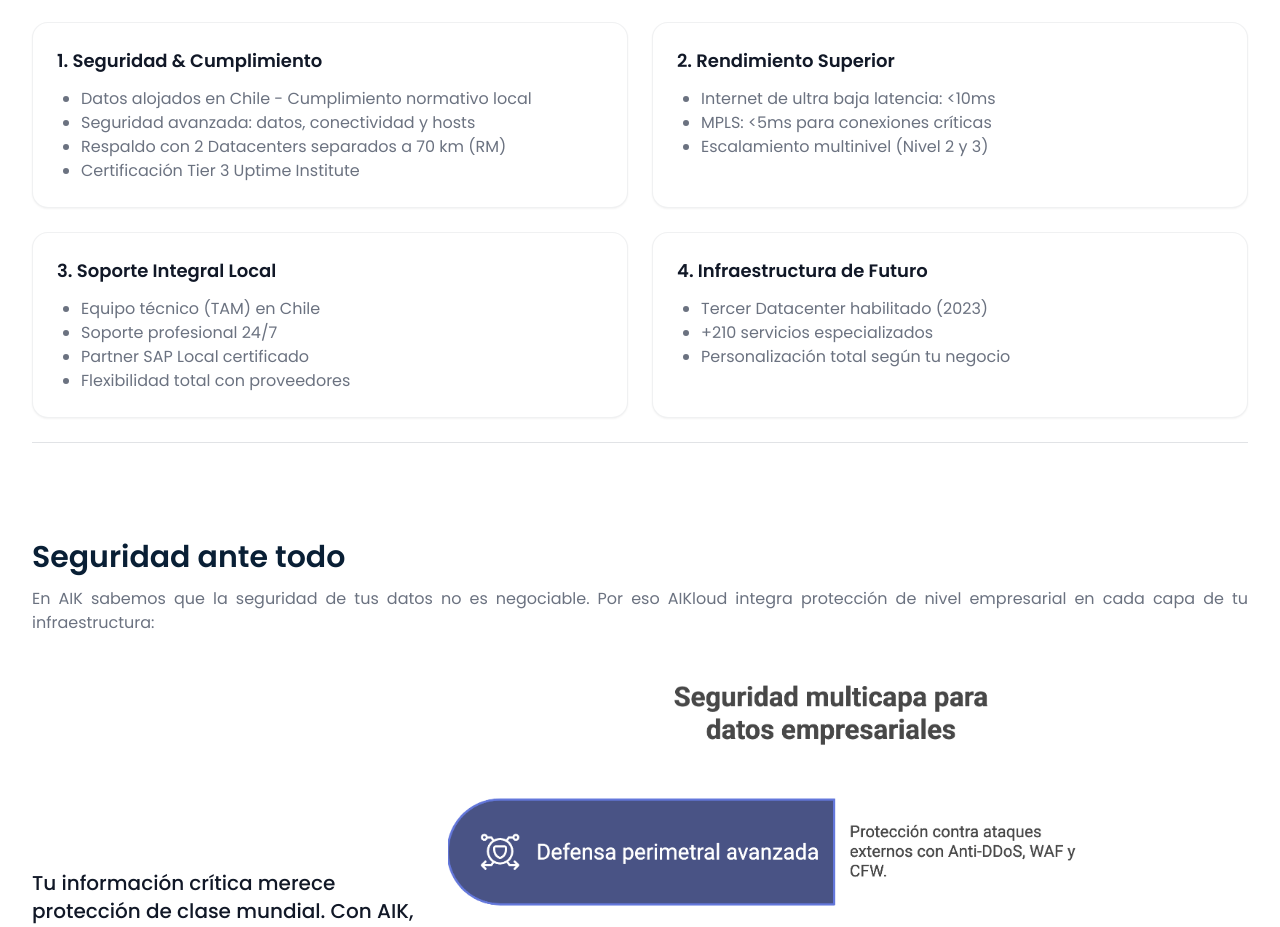
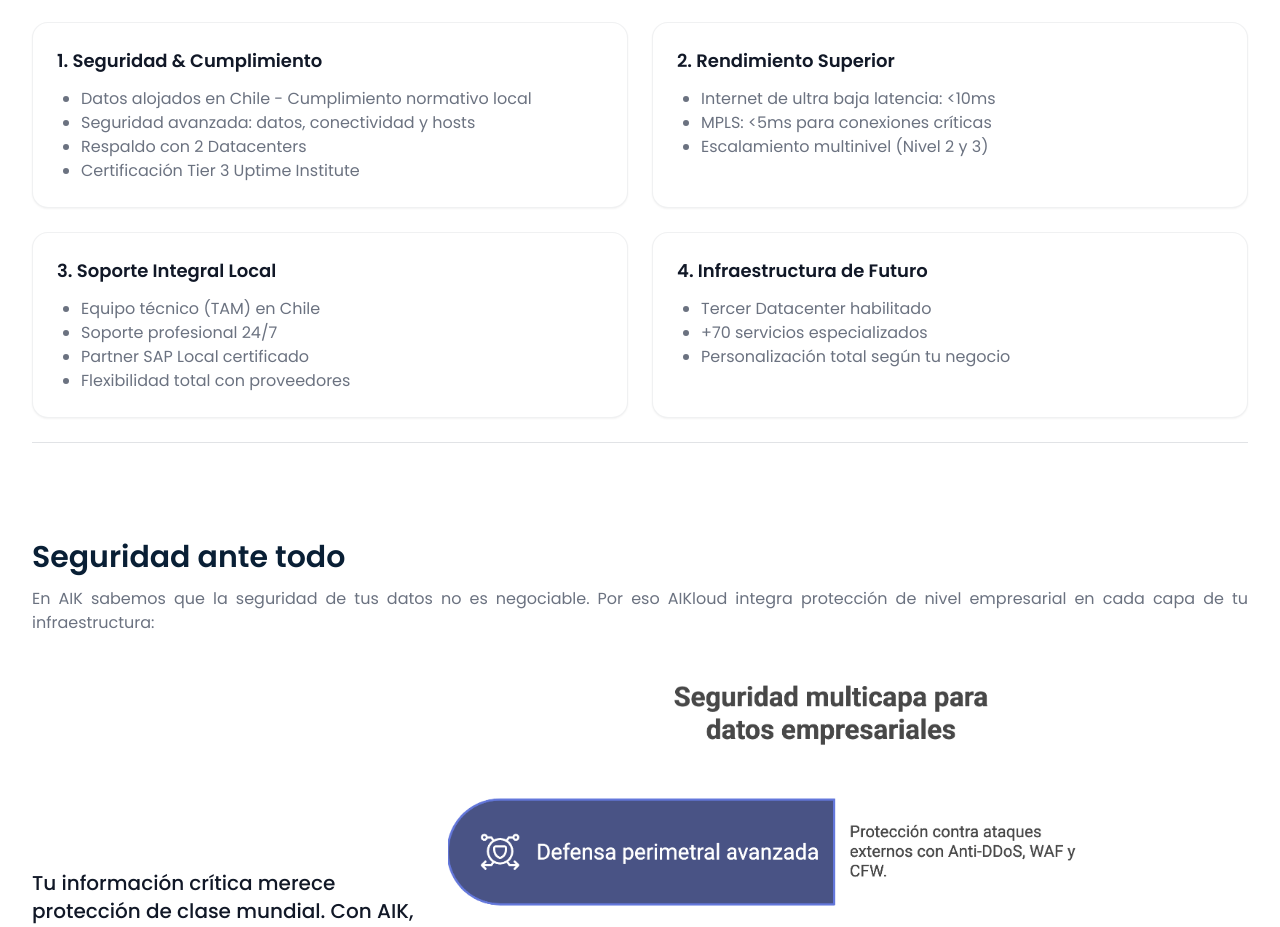
Before and after one commit to ingenierocate-tech/AIK-Partners, a Next.js app: page / in a window 1280 px wide. Shown: the part 3440-4367 px from the top of the page. Built offline with nearby package versions, Linux system fonts and the light colour scheme.

Commit message:
content: update homepage text

```diff
--- a/app/page.tsx
+++ b/app/page.tsx
@@ -121,7 +121,7 @@
                   <ul className="mt-3 list-disc pl-6 text-ash">
                     <li> Datos alojados en Chile - Cumplimiento normativo local</li>
                     <li> Seguridad avanzada: datos, conectividad y hosts</li>
-                    <li> Respaldo con 2 Datacenters separados a 70 km (RM)</li>
+                    <li> Respaldo con 2 Datacenters</li>
                     <li> Certificación Tier 3 Uptime Institute</li>
                   </ul>
                 </div>
@@ -145,8 +145,8 @@
                 <div className="rounded-2xl bg-white p-6 shadow-sm border border-ash/10 flex flex-col h-full">
                   <h4 className="text-lg font-semibold text-ink"> 4. Infraestructura de Futuro</h4>
                   <ul className="mt-3 list-disc pl-6 text-ash">
-                    <li> Tercer Datacenter habilitado (2023)</li>
-                    <li> +210 servicios especializados</li>
+                    <li> Tercer Datacenter habilitado</li>
+                    <li> +70 servicios especializados</li>
                     <li> Personalización total según tu negocio</li>
                   </ul>
                 </div>
```
